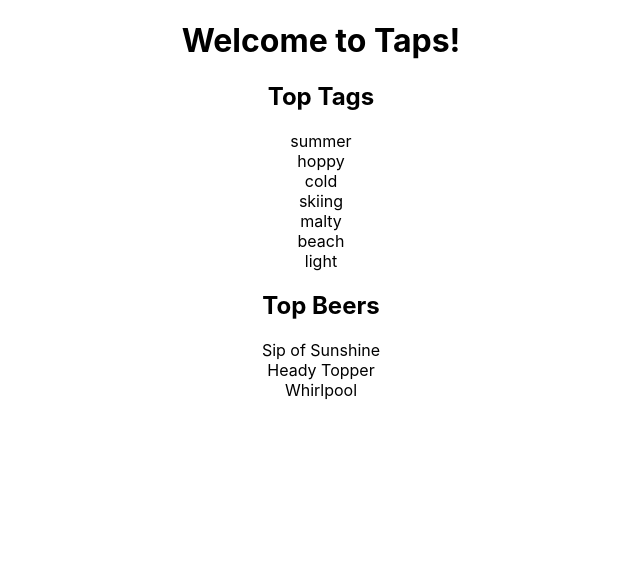
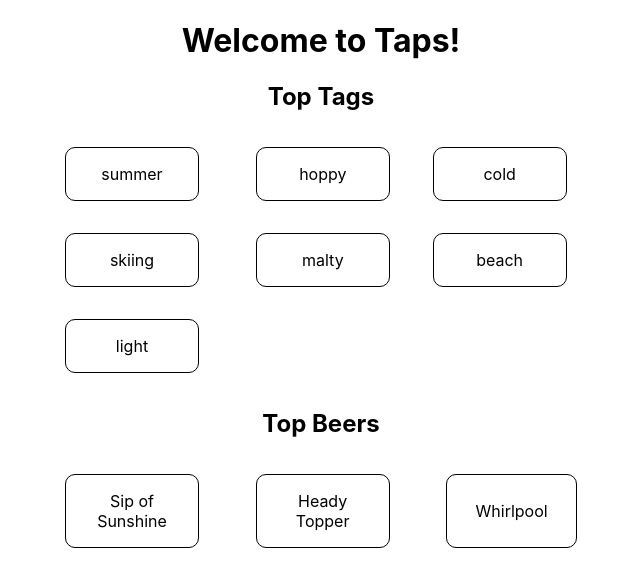
Before and after one commit to dillon9693/taps, a React (Create React App) app in the folder client/: page / in a window 1280 px wide. Shown: the top 586 px of the page, without its empty margins (319-959 px from the left). Built offline with nearby package versions, Linux system fonts and the light colour scheme.

Commit message:
Create a Tag component; use Tag component for rendering top beers and tagss

```diff
--- /dev/null
+++ b/client/src/components/Tag/Tag.module.scss
@@ -0,0 +1,9 @@
+.tag {
+  align-items: center;
+  border: 1px solid #000;
+  border-radius: 10px;
+  display: flex;
+  justify-content: center;
+  max-width: 100px;
+  padding: 1em;
+}
--- /dev/null
+++ b/client/src/components/Tag/Tag.tsx
@@ -0,0 +1,17 @@
+import React from "react";
+
+import styles from "./Tag.module.scss";
+
+interface TagProps {
+  name: string;
+}
+
+const Tag = ({ name }: TagProps) => {
+  return (
+    <div className={styles.tag}>
+      <div className={styles.tagName}>{name}</div>
+    </div>
+  );
+};
+
+export default Tag;
--- a/client/src/features/home/Home.module.scss
+++ b/client/src/features/home/Home.module.scss
@@ -0,0 +1,11 @@
+.tags {
+  display: grid;
+  flex-wrap: wrap;
+  grid-template-columns: auto auto auto;
+  margin: 0 8em;
+
+  & > div {
+    flex-basis: 33%;
+    margin: 1em;
+  }
+}
--- a/client/src/features/home/Home.tsx
+++ b/client/src/features/home/Home.tsx
@@ -1,5 +1,7 @@
 import React from "react";
 import { useSelector } from "react-redux";
+import Tag from "../../components/Tag/Tag";
+import styles from "./Home.module.scss";
 import { selectTopBeers, selectTopTags } from "./homeSlice";
 
 export function Home() {
@@ -9,16 +11,16 @@
   return (
     <div>
       <h2>Top Tags</h2>
-      <div>
-        {topTags.map(beer => (
-          <div>{beer.name}</div>
+      <div className={styles.tags}>
+        {topTags.map(tag => (
+          <Tag key={tag.name} name={tag.name} />
         ))}
       </div>
 
       <h2>Top Beers</h2>
-      <div>
+      <div className={styles.tags}>
         {topBeers.map(beer => (
-          <div>{beer.name}</div>
+          <Tag key={beer.name} name={beer.name} />
         ))}
       </div>
     </div>
```
Also changed, not shown: 1 other file (tests, documents, lock files or other folders).
